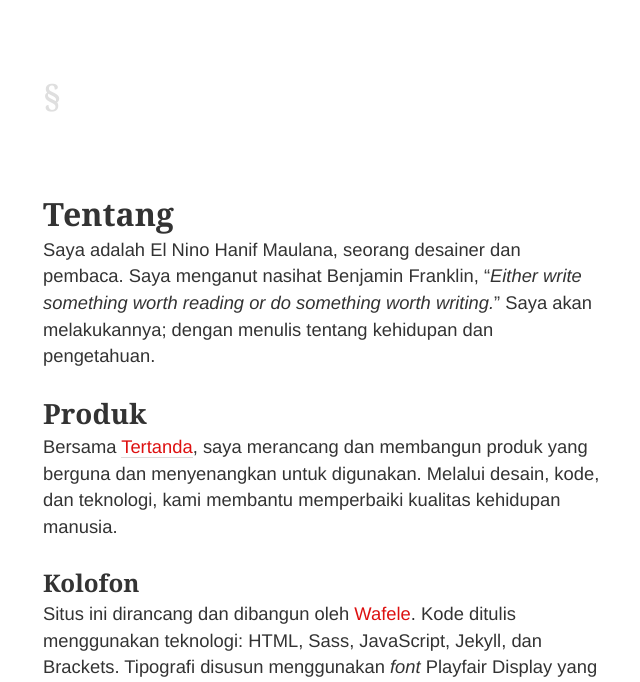
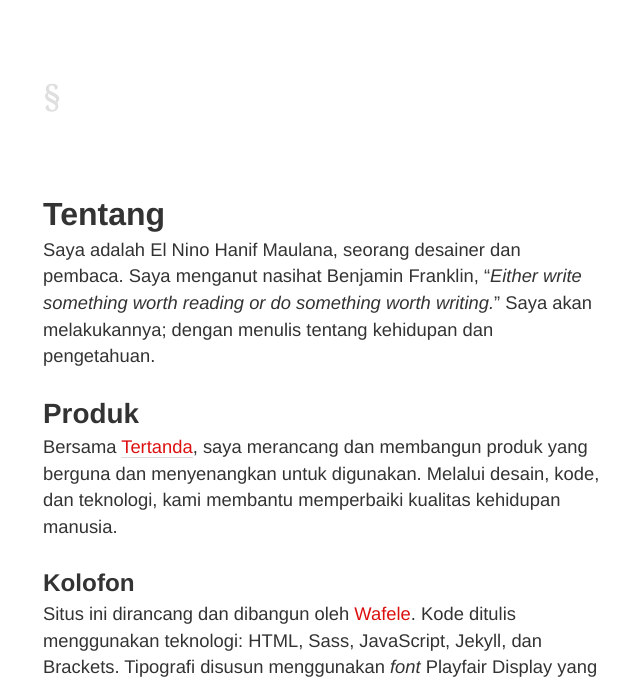
Before and after one commit to tertanda/elnino.github.io, a Jekyll site: the page built from tentang/index.md, in a window 1280 px wide. Shown: the top 682 px of the page, without its empty margins (317-957 px from the left). Built offline with Jekyll 4.4.1, drawn with Linux system fonts in a browser that asks for light colours.

Commit message:
First commit.

```diff
--- a/_sass/base/typo.scss
+++ b/_sass/base/typo.scss
@@ -8,7 +8,7 @@ a {
 
 h1, h2,
 h3, h4 {
-    font-family: "Playfair Display", "Georgia", serif;
+    font-family: "Source Sans Pro", "Helvetica", sans-serif;
     line-height: 1.125;
     margin-bottom: 0.3125rem;
     margin-top: 0;
```
